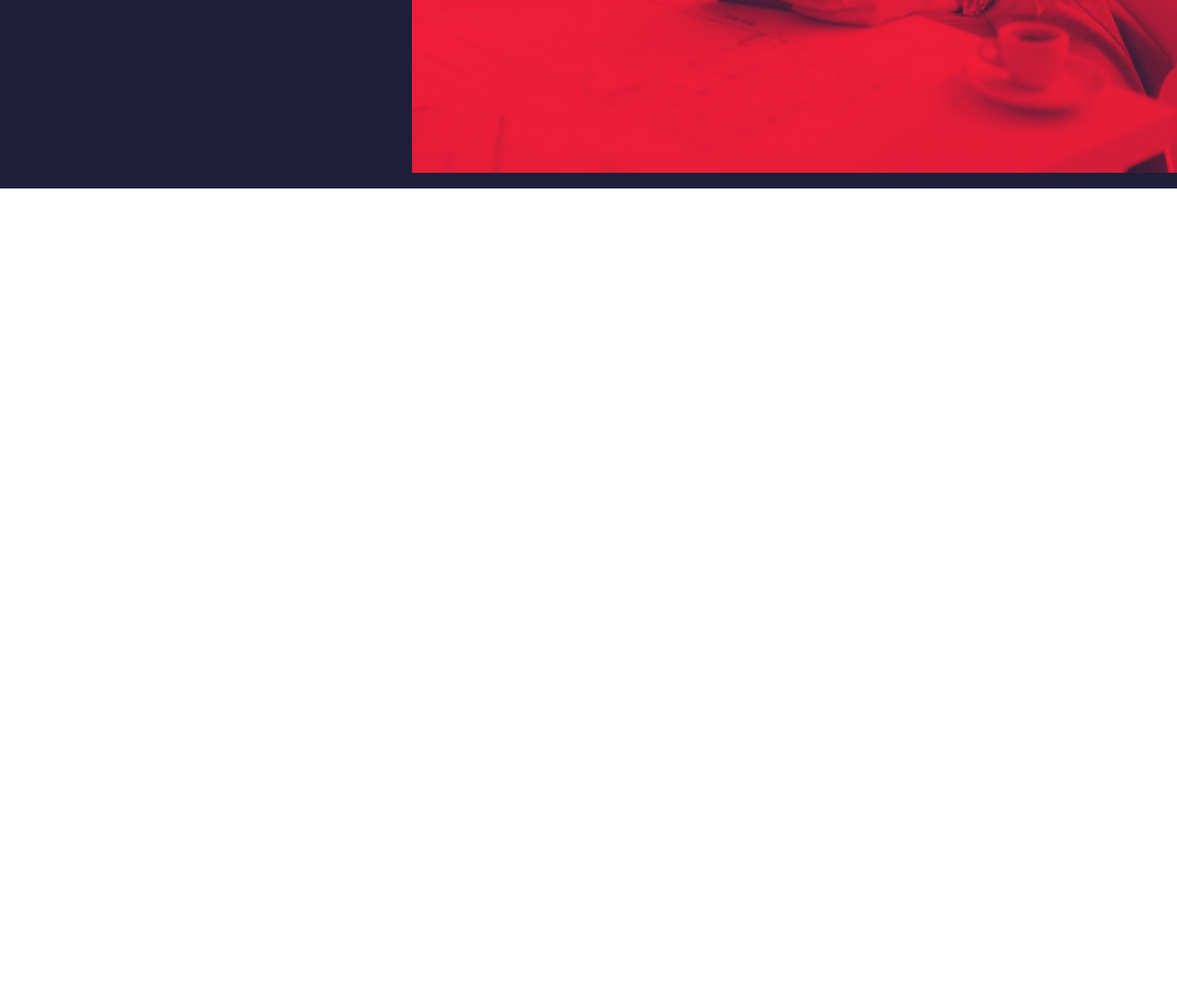
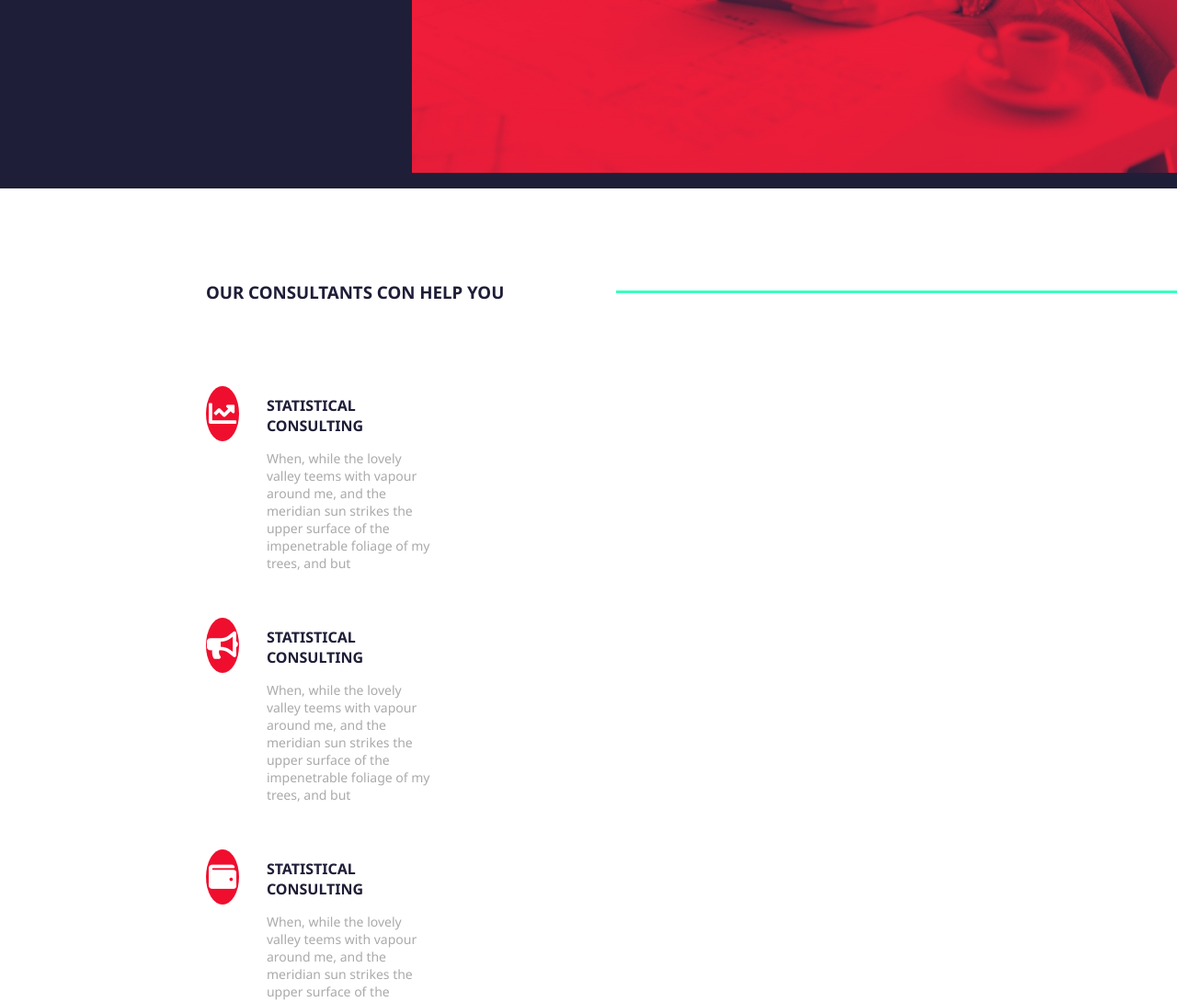
Before and after one commit to danielevergani/proj-html-vuejs, a website: page index.html in a window 1280 px wide. Shown: the part 595-1685 px from the top of the page at 92% size. Before the commit the page ends 800 px from the top, so only its background shows below. Drawn offline with nearby package versions, Linux system fonts and the light colour scheme.

Commit message:
terminata sezione su consulenza

```diff
--- a/index.html
+++ b/index.html
@@ -5,6 +5,9 @@
         <meta http-equiv="X-UA-Compatible" content="IE=edge">
         <meta name="viewport" content="width=device-width, initial-scale=1.0">
         <title>Document</title>
+        <!-- fontawesome -->
+        <link rel="stylesheet" href="https://cdnjs.cloudflare.com/ajax/libs/font-awesome/5.15.3/css/all.min.css" integrity="sha512-iBBXm8fW90+nuLcSKlbmrPcLa0OT92xO1BIsZ+ywDWZCvqsWgccV3gFoRBv0z+8dLJgyAHIhR35VZc2oM/gI1w==" crossorigin="anonymous" />
+        <!-- end fontawesome -->
         <!-- vue.js -->
         <!-- development version, includes helpful console warnings -->
         <script src="https://cdn.jsdelivr.net/npm/vue@2/dist/vue.js"></script>
@@ -36,6 +39,55 @@
         </header>
         <main>
 
+            <section id="consultants">
+                <div class="container">
+                    <h3>OUR CONSULTANTS CON HELP YOU</h3>
+
+                    <div class="consultants__possibility">
+                        <div class="consultants__box">
+                            <div class="consultants__box__logo">
+                                <i class="fas fa-chart-line"></i>
+                            </div>
+                            <div class="consultants__text">
+                                <h4>STATISTICAL CONSULTING</h4>
+                                <p>When, while the lovely valley teems with vapour around me, and the meridian sun strikes the upper surface of the impenetrable foliage of my trees, and but  </p>
+                            </div>
+                        </div>
+
+                        <div class="consultants__box">
+                            <div class="consultants__box__logo">
+                                <i class="fas fa-bullhorn"></i>
+                            </div>
+                            <div class="consultants__text">
+                                <h4>STATISTICAL CONSULTING</h4>
+                                <p>When, while the lovely valley teems with vapour around me, and the meridian sun strikes the upper surface of the impenetrable foliage of my trees, and but  </p>
+                            </div>
+                        </div>
+
+                        <div class="consultants__box">
+                            <div class="consultants__box__logo">
+                                <i class="fas fa-wallet"></i>
+                            </div>
+                            <div class="consultants__text">
+                                <h4>STATISTICAL CONSULTING</h4>
+                                <p>When, while the lovely valley teems with vapour around me, and the meridian sun strikes the upper surface of the impenetrable foliage of my trees, and but  </p>
+                            </div>
+                        </div>
+
+                        <div class="consultants__box">
+                            <div class="consultants__box__logo">
+                                <i class="fas fa-bullseye"></i>
+                            </div>
+                            <div class="consultants__text">
+                                <h4>STATISTICAL CONSULTING</h4>
+                                <p>When, while the lovely valley teems with vapour around me, and the meridian sun strikes the upper surface of the impenetrable foliage of my trees, and but  </p>
+                            </div>
+                        </div>
+                    </div>
+
+                </div>
+            </section>
+
             <!-- chiedere per pattern che si vede in bg -->
 
             <!-- valutare sect per sect per decidere quali parti in comune utilizzare -->
--- a/src/app.scss
+++ b/src/app.scss
@@ -2,3 +2,4 @@
 @import "partials/common";
 @import "partials/header";
 @import "partials/buttons";
+@import "partials/consultants";
--- /dev/null
+++ b/src/partials/_consultants.scss
@@ -0,0 +1,67 @@
+#consultants{
+    position: relative;
+    overflow: hidden;
+    .container{
+        width: $container_small;
+        margin: auto;
+        padding: 100px 0;
+
+        h3{
+            display: flex;
+            align-items: center;
+            color: $cons_title_color;
+        }
+        h3::after{
+            @include line_style_element;
+            height: 3px;
+            position: absolute;
+            left: 670px;
+            width: 100%;
+        }
+
+        .consultants__possibility{
+            display: flex;
+            flex-wrap: wrap;
+            margin-top: 40px;
+        }
+
+        .consultants__box{
+            display: flex;
+            width: 30%;
+            margin-top: 50px;
+
+        &:nth-child(odd){
+            margin-right: 400px;
+        }
+
+            .consultants__box__logo{
+                display: flex;
+                align-items: center;
+                margin-right: 30px;
+                width: 200px;
+                height: 60px;
+                background-color: $element_bg_color;
+                border-radius: 50%;
+                i{
+                    margin: auto;
+                    font-size: 30px;
+                    color: white;
+                }
+            }
+            .consultants__text{
+                margin-top: 10px;
+
+                h4{
+                    margin-bottom: 15px;
+                    color: $cons_title_color;
+                }
+                p{
+                    color: $cons_par_color;
+                    font-size: 14px;
+                }
+            }
+        }
+
+
+    }
+}
--- a/src/partials/_variables.scss
+++ b/src/partials/_variables.scss
@@ -10,13 +10,19 @@
 
 // container
 
-$container_big: 90%;
+$container_big: 80%;
+$container_small: 65%;
 
 
 // colori
 
 $main_bg_color: #1f1e38;
 
+$element_bg_color: #f00e2e;
+
 $main_title_color: #ffffff;
+$cons_title_color: #1f1e38;
 
 $main_element_color: #39ffbf;
+
+$cons_par_color: #aaaaaa
```
Also changed, not shown: dist/app.css.
